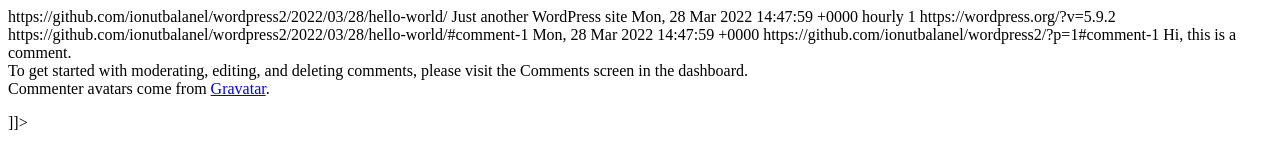
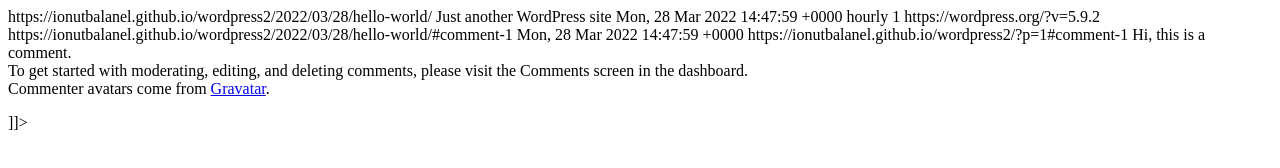
Before and after one commit to ionutbalanel/wordpress2, a plain HTML site: page 2022/03/28/hello-world/feed/index.html in a window 1280 px wide. Drawn offline with Linux system fonts and the light colour scheme.

Commit message:
WP2Static UPDATE 2022/03/28/hello-world/feed/index.html

```diff
--- a/2022/03/28/hello-world/feed/index.html
+++ b/2022/03/28/hello-world/feed/index.html
@@ -8,8 +8,8 @@
 <channel>
 	<title>
 	Comments on: Hello world!	</title>
-	<atom:link href="https://github.com/ionutbalanel/wordpress2/2022/03/28/hello-world/feed/" rel="self" type="application/rss+xml" />
-	<link>https://github.com/ionutbalanel/wordpress2/2022/03/28/hello-world/</link>
+	<atom:link href="https://ionutbalanel.github.io/wordpress2/2022/03/28/hello-world/feed/" rel="self" type="application/rss+xml" />
+	<link>https://ionutbalanel.github.io/wordpress2/2022/03/28/hello-world/</link>
 	<description>Just another WordPress site</description>
 	<lastBuildDate>Mon, 28 Mar 2022 14:47:59 +0000</lastBuildDate>
 	<sy:updatePeriod>
@@ -20,11 +20,11 @@
 	<item>
 		<title>
 		By: A WordPress Commenter		</title>
-		<link>https://github.com/ionutbalanel/wordpress2/2022/03/28/hello-world/#comment-1</link>
+		<link>https://ionutbalanel.github.io/wordpress2/2022/03/28/hello-world/#comment-1</link>
 
 		<dc:creator><![CDATA[A WordPress Commenter]]></dc:creator>
 		<pubDate>Mon, 28 Mar 2022 14:47:59 +0000</pubDate>
-		<guid isPermaLink="false">https://github.com/ionutbalanel/wordpress2/?p=1#comment-1</guid>
+		<guid isPermaLink="false">https://ionutbalanel.github.io/wordpress2/?p=1#comment-1</guid>
 
 					<description><![CDATA[Hi, this is a comment.
 To get started with moderating, editing, and deleting comments, please visit the Comments screen in the dashboard.
```
